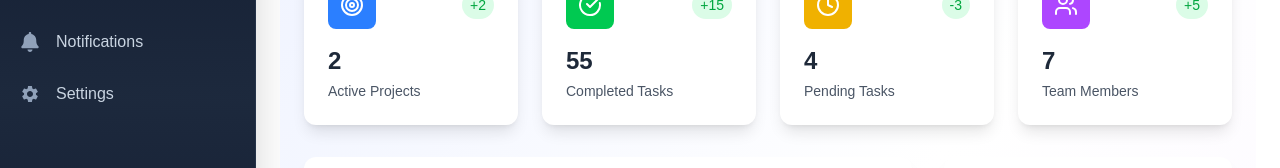
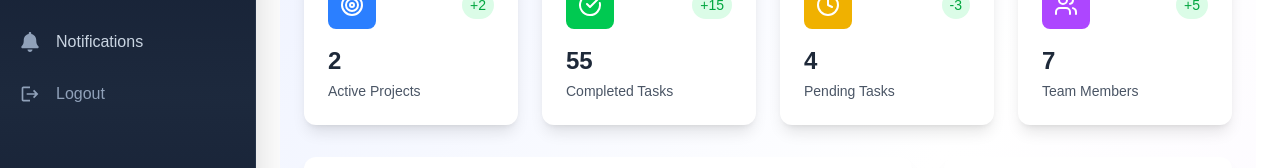
Before and after one commit to Tanaka878/Collaboration-Tool-Frontend, a Next.js app: page /Views/Layout in a window 1280 px wide. Shown: the part 303-471 px from the top of the page. Built offline with nearby package versions, Linux system fonts and the light colour scheme.

Commit message:
adding the logout functionality to the SideNav component and fixing the email input field in the Login page.

```diff
--- a/src/app/Views/Layout/page.tsx
+++ b/src/app/Views/Layout/page.tsx
@@ -35,7 +35,7 @@ const Layout = () => {
       case 'Notifications':
           return <UserProfile/>;
 
-      case 'Settings':
+      case 'Logout':
         return <Calender/>;
 
       default:
--- a/src/app/Views/SideNav.tsx
+++ b/src/app/Views/SideNav.tsx
@@ -1,6 +1,7 @@
+import { useRouter } from 'next/navigation';
 import React from 'react';
 import { FaChartBar, FaClipboardList, FaUser, FaBell, FaUsers, FaCalendar } from "react-icons/fa";
-import { MdDashboard, MdSettings } from "react-icons/md";
+import { MdDashboard, MdLogout, MdSettings } from "react-icons/md";
 
 interface SideNavProps {
   isSidebarOpen: boolean;
@@ -15,8 +16,17 @@ const SideNav: React.FC<SideNavProps> = ({ isSidebarOpen, onSelectPage, currentV
     { icon: <FaUsers className="w-5 h-5" />, label: 'File Sharing' },
     { icon: <FaCalendar className="w-5 h-5" />, label: 'Calendar' },
     { icon: <FaBell className="w-5 h-5" />, label: 'Notifications' },
-    { icon: <MdSettings className="w-5 h-5" />, label: 'Settings' },
   ];
+
+  const router = useRouter();
+  // Add logout handler
+  const handleLogout = () => {
+    // Example: clear localStorage and reload (customize for your auth)
+    localStorage.clear();
+    router.push('/Views/Login'); // Redirect to login page
+
+
+  };
 
   return (
     <div className={`bg-gradient-to-b from-slate-900 via-slate-800 to-slate-900 h-full ${isSidebarOpen ? 'w-64' : 'w-16'} transition-all duration-300 ease-in-out shadow-2xl border-r border-slate-700/50`}>
@@ -106,6 +116,24 @@ const SideNav: React.FC<SideNavProps> = ({ isSidebarOpen, onSelectPage, currentV
               </li>
             );
           })}
+          {/* Add Logout button at the bottom */}
+          <li>
+            <button
+              onClick={handleLogout}
+              className={`
+                relative flex items-center w-full px-3 py-3 rounded-xl
+                transition-all duration-200 ease-in-out group
+                ${isSidebarOpen ? 'justify-start' : 'justify-center'}
+                text-slate-400 hover:text-white hover:bg-red-700/50 hover:scale-105
+              `}
+              title={!isSidebarOpen ? 'Logout' : ''}
+            >
+              <MdLogout className="w-5 h-5" />
+              {isSidebarOpen && (
+                <span className="ml-4 whitespace-nowrap font-medium">Logout</span>
+              )}
+            </button>
+          </li>
         </ul>
 
         {/* Bottom decorative element */}
```
